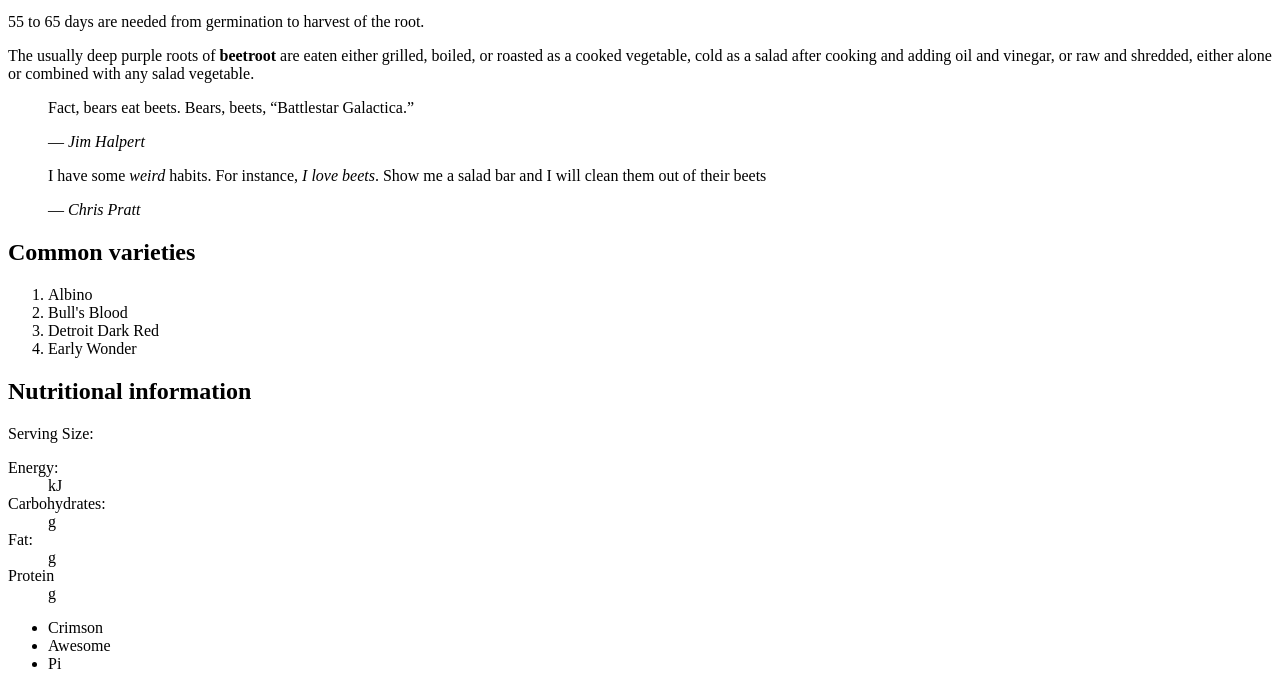
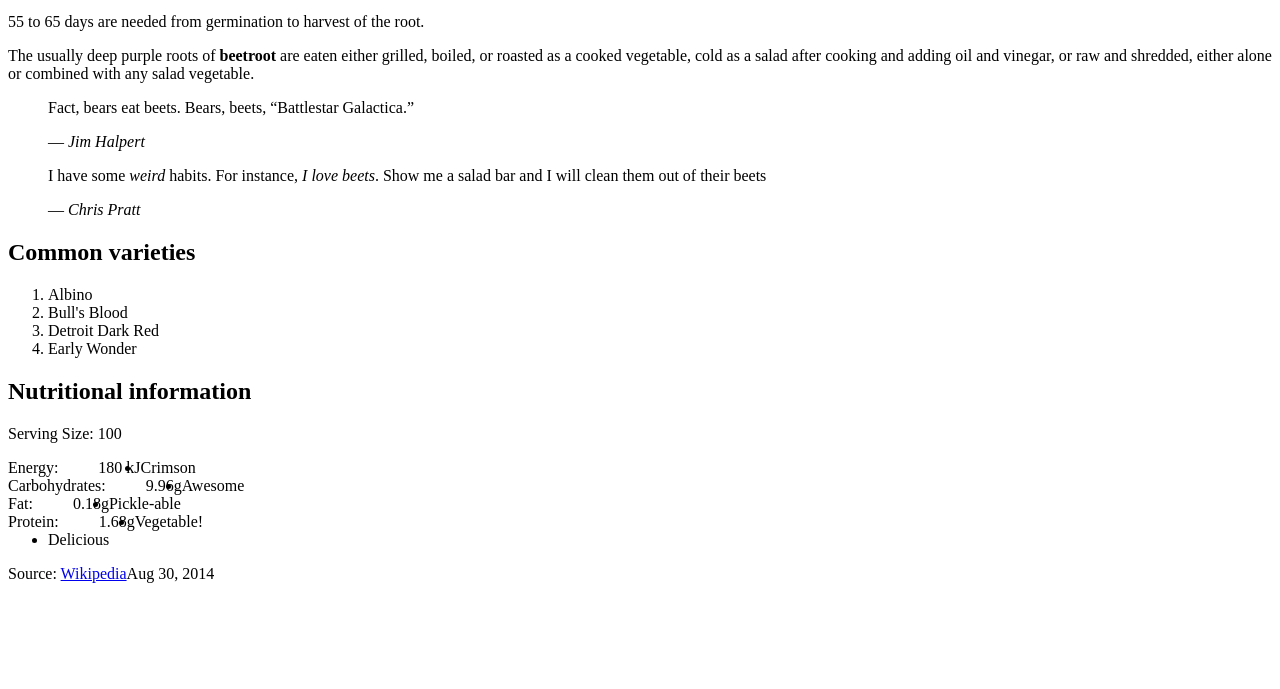
Before and after one commit to natalie-macpherson/dsn1675-exercise-0, a plain HTML site: page index.html in a window 1280 px wide. Shown: the part 119-808 px from the top of the page. Drawn offline with Linux system fonts and the light colour scheme.

Commit message:
start css

```diff
--- a/css/main.css
+++ b/css/main.css
@@ -1,7 +1,9 @@
 dt{
     float: left;
+    clear: left;
 }
 
 dd {
     float: left;
+    clear left;
 }
--- a/index.html
+++ b/index.html
@@ -3,9 +3,10 @@
 <head>
     <meta charset="utf-8">
     <title>Beetroot</title>
-    <link href=css/main.css" rel="stylesheet">
+    <link href="css/main.css" rel="stylesheet">
 </head>
 <body>
+
     <main>
         <h1>Beetroot <i>(Beta Vulgaris)</i></h1>
 
@@ -44,12 +45,12 @@ The usually deep purple roots of <b>beetroot</b> are eaten either grilled, boile
 
         <h2>Nutritional information</h2>
 
-        <p><dt>Serving Size:</dt> <dd><data value="100"></data></dd></p>
+        <p>Serving Size: 100</p>
         <dl>
-            <dt>Energy:</dt> <dd><data value="180">kJ</data></dd>
-            <dt>Carbohydrates:</dt> <dd><data value="9.96">g</data></dd>
-            <dt>Fat:</dt> <dd><data value="0.18">g</data></dd>
-            <dt>Protein</dt> <dd><data value="1.68">g</data></dd>
+            <dt>Energy:</dt><dd><data value="180">180 kJ</data></dd>
+            <dt>Carbohydrates:</dt><dd><data value="9.96">9.96g</data></dd>
+            <dt>Fat:</dt><dd><data value="0.18">0.18g</data></dd>
+            <dt>Protein:</dt><dd><data value="1.68">1.68g</data></dd>
         </dl>
 
     </main>
@@ -59,8 +60,12 @@ The usually deep purple roots of <b>beetroot</b> are eaten either grilled, boile
         <ul>
             <li>Crimson</li>
             <li>Awesome</li>
-            <li>Pi</li>
+            <li>Pickle-able</li>
+            <li>Vegetable!</li>
+            <li>Delicious</li>
         </ul>
+
+        <p> Source: <a href="http://en.wikipedia.org/wiki/Beetroot">Wikipedia</a><time>Aug 30, 2014</time></p>
     </footer>
 </body>
 </html>
```
